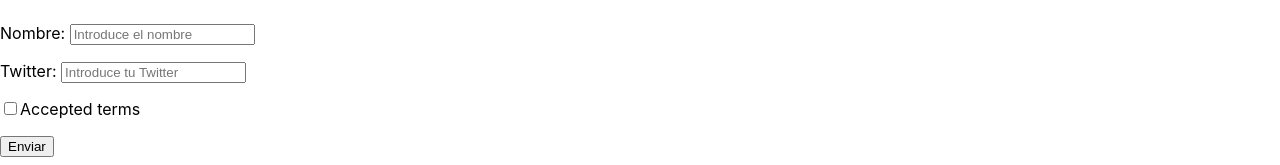
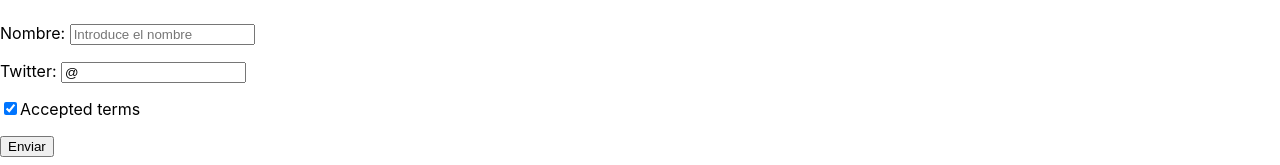
Before and after one commit to Sikay/curso-aprender-react, a React (Create React App) app: page / in a window 1280 px wide. Shown: the part 208-373 px from the top of the page. Built offline with nearby package versions, Linux system fonts and the light colour scheme.

Commit message:
Componentes controlados formulario

```diff
--- a/src/sections/Forms.js
+++ b/src/sections/Forms.js
@@ -1,6 +1,14 @@
 import React, { Component } from "react";
 
 class Forms extends Component {
+  constructor() {
+    super();
+    this.state = {
+      userName: "",
+      twitterAcount: "@",
+      terms: true
+    };
+  }
   handleSubmit = e => {
     e.preventDefault();
     // Las ref se suelen utilizar cuando queremos integrar una libreria externa
@@ -8,13 +16,23 @@ class Forms extends Component {
     // hay formas mas correctas que utilizar referencias
     const name = this.inputName.value;
     const email = document.getElementById("twitter").value;
-    console.log({ name, email });
+    console.log(this.state);
   };
 
-  handleChange(e) {
-    console.log("handleChange");
+  handleInputChange = e => {
+    const { value, name } = e.target;
+    this.setState({
+      [name]: value
+    });
+  };
+
+  handleTermsChange = e => {
+    console.log("handleTermsChange");
     console.log(e.target.checked);
-  }
+    this.setState({
+      terms: e.target.checked
+    });
+  };
 
   render() {
     return (
@@ -28,6 +46,8 @@ class Forms extends Component {
               name="userName"
               placeholder="Introduce el nombre"
               ref={inputElement => (this.inputName = inputElement)}
+              value={this.state.userName}
+              onChange={this.handleInputChange}
             />
           </p>
           <p>
@@ -36,11 +56,18 @@ class Forms extends Component {
               id="twitter"
               name="twitterAcount"
               placeholder="Introduce tu Twitter"
+              value={this.state.twitterAcount}
+              onChange={this.handleInputChange}
             />
           </p>
           <p>
             <label>
-              <input onChange={this.handleChange} type="checkbox" />
+              <input
+                name="terms"
+                onChange={this.handleTermsChange}
+                checked={this.state.terms}
+                type="checkbox"
+              />
               Accepted terms
             </label>
           </p>
```
